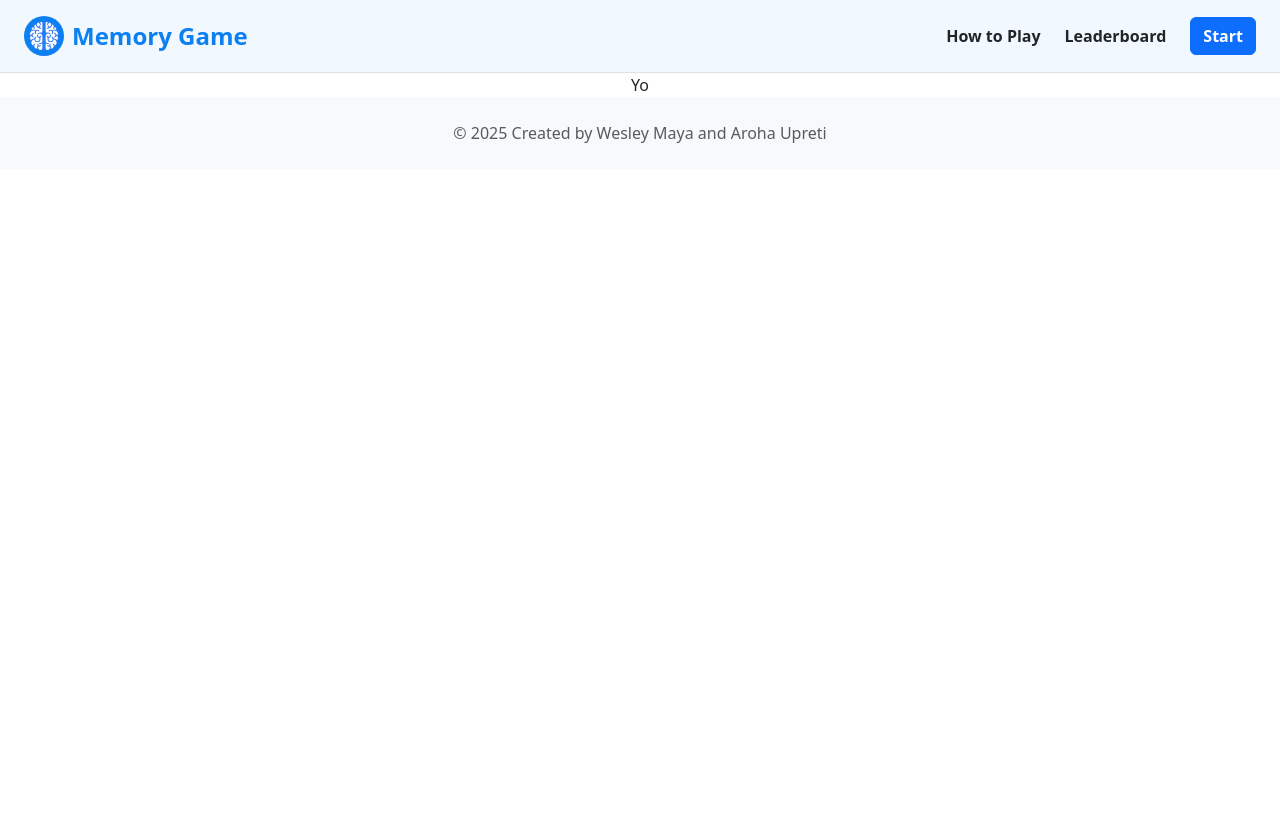
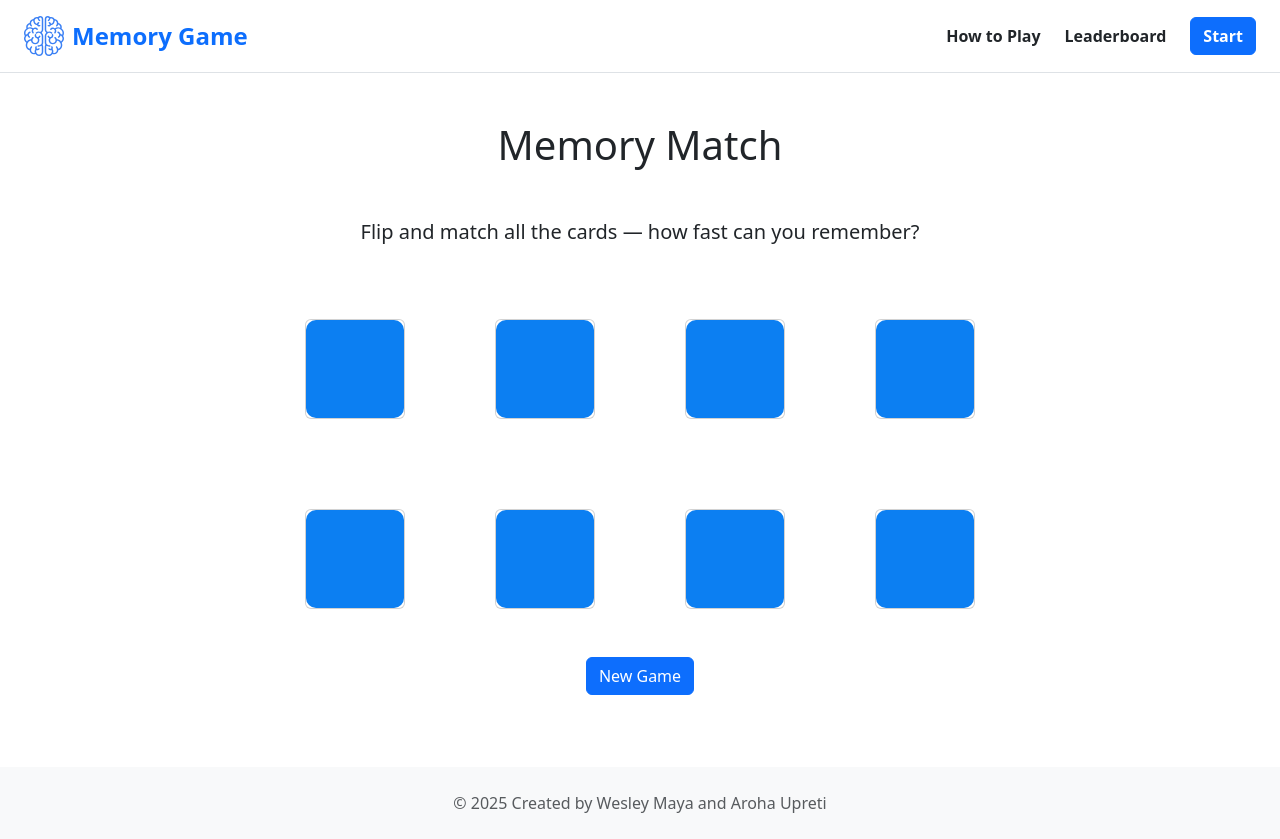
Before and after one commit to arohao/SEG3125-Memory-Game, a React (Vite) app in the folder memory-game/: page /play in a window 1280 px wide. Before the commit the page ends 800 px from the top, so only its background shows below. Built offline with nearby package versions, Linux system fonts and the light colour scheme.

Commit message:
Add game logic

```diff
--- a/memory-game/package.json
+++ b/memory-game/package.json
@@ -11,6 +11,7 @@
   },
   "dependencies": {
     "react": "^19.1.0",
+    "react-bootstrap": "^2.10.10",
     "react-dom": "^19.1.0",
     "react-router": "^7.6.2"
   },
--- /dev/null
+++ b/memory-game/src/assets/cards/images.js
@@ -0,0 +1,11 @@
+import pentagon from './pentagon.png';
+import square from './square.png';
+import star from './star.png';
+import triangle from './triangle.png';
+
+export const images = [
+  { src: pentagon },
+  { src: square },
+  { src: star },
+  { src: triangle },
+];
--- /dev/null
+++ b/memory-game/src/components/Card.jsx
@@ -0,0 +1,18 @@
+function Card({ card, handleChoice, flipped, disabled }) {
+  const handleClick = () => {
+    if (!disabled && !flipped) {
+      handleChoice(card);
+    }
+  };
+
+  return (
+    <div className="card">
+      <div className={flipped ? 'flipped' : ''}>
+        <img className="front" src={card.src} alt="card front" />
+        <div className="back" onClick={handleClick}></div>
+      </div>
+    </div>
+  );
+}
+
+export default Card;
--- a/memory-game/src/pages/Play.jsx
+++ b/memory-game/src/pages/Play.jsx
@@ -1,18 +1,84 @@
-import { Link } from 'react-router';
-
+import { useState, useEffect } from 'react';
 import Nav from '../components/Nav';
 import Footer from '../components/Footer';
+import Card from '../components/Card';
+import '../styles/App.css';
+import { images } from '../assets/cards/images';
+import { Modal, Button } from 'react-bootstrap';
 
 function Play() {
+  const [cards, setCards] = useState([]);
+  const [firstChoice, setFirstChoice] = useState(null);
+  const [secondChoice, setSecondChoice] = useState(null);
+  const [disabled, setDisabled] = useState(false);
+
+  const shuffleCards = () => {
+    const shuffled = [...images, ...images]
+      .map((img) => ({ ...img, id: Math.random(), isFlipped: false, isMatched: false }))
+      .sort(() => Math.random() - 0.5);
+    setFirstChoice(null);
+    setSecondChoice(null);
+    setCards(shuffled);
+  };
+
+  const handleChoice = (card) => {
+    if (!disabled) {
+      firstChoice ? setSecondChoice(card) : setFirstChoice(card);
+    }
+  };
+
+  useEffect(() => {
+    if (firstChoice && secondChoice) {
+      setDisabled(true);
+      if (firstChoice.src === secondChoice.src) {
+        setCards((prev) =>
+          prev.map((card) =>
+            card.src === firstChoice.src ? { ...card, isMatched: true } : card
+          )
+        );
+        resetTurn();
+      } else {
+        setTimeout(resetTurn, 1000);
+      }
+    }
+  }, [firstChoice, secondChoice]);
+
+  const resetTurn = () => {
+    setFirstChoice(null);
+    setSecondChoice(null);
+    setDisabled(false);
+  };
+
+  useEffect(() => {
+    shuffleCards();
+  }, []);
+
   return (
     <div className="d-flex flex-column min-vh-100">
-      <Nav />
-      <section>
-        Yo
-      </section>
-      <Footer />
+    <Nav/>
+
+      <div className="game-container flex-grow-1 d-flex flex-column gap-5 align-items-center justify-content-center text-center px-4 py-5">
+        <h1 className='my-0'>Memory Match</h1>
+        <p className="mb-4 fs-5">
+          Flip and match all the cards — how fast can you remember?
+        </p>
+        <div className="card-grid">
+          {cards.map((card) => (
+            <Card
+              key={card.id}
+              card={card}
+              handleChoice={handleChoice}
+              flipped={card === firstChoice || card === secondChoice || card.isMatched}
+              disabled={disabled}
+            />
+          ))}
+        </div>
+        <button onClick={shuffleCards} className="btn btn-primary mb-4">New Game</button>
+      </div>
+      <Footer/>
     </div>
   );
 }
 
+
 export default Play;
--- a/memory-game/src/styles/App.css
+++ b/memory-game/src/styles/App.css
@@ -1,46 +1,76 @@
-#root {
-  margin: 0 auto;
-  text-align: center;
-  color: #252525;
+:root {
+  --primary-color: #0c7ff2;
+  --accent-color: #38bdf8;
+  --text-primary: #030712;
+  --background-color: #f0f9ff;
 }
 
-nav {
-  background-color: #f1f9ff;
-  & .logo {
-    background-color: var(--primary-color);
-    padding: 5px;
-    border-radius: 25px;
-  }
-
-  & span {
-    color: var(--primary-color);
-  }
-}
-
-button {
-  background-color: var(--primary-color);
+.main-section {
+  min-height: 100vh;
+  display: flex;
+  align-items: center;
+  justify-content: center;
+  padding: 2rem 0;
 }
 
 .bg-gradient {
-  background: linear-gradient(to bottom right ,var(--primary-color), var(--accent-color)) !important;
+  background: linear-gradient(to bottom right, var(--primary-color), var(--accent-color)) !important;
   background-size: cover;
   background-repeat: no-repeat;
   background-position: center;
 }
 
-.play-button {
-  border-radius: 999px; /* Fully rounded (pill) */
-  box-shadow: 0 10px 20px rgba(0, 0, 0, 0.15);
-  transition: transform 0.2s ease-in-out, opacity 0.2s;
+.game-container {
+  text-align: center;
+  padding: 20px;
 }
 
-.play-button:hover {
-  transform: scale(1.05);
-  opacity: 0.95;
+.card-grid {
+  display: grid;
+  grid-template-columns: repeat(4, 100px);
+  gap: 90px;
+  justify-content: center;
 }
 
-.main-section {
-  min-height: 80vh; /* Full screen height */
-  padding-top: 80px;  /* Optional: offset for navbar height */
-  padding-bottom: 80px;
+.card {
+  position: relative;
+  width: 100px;
+  height: 100px;
+  perspective: 600px;
 }
+
+.card .flipped .back {
+  transform: rotateY(180deg);
+}
+
+.card .flipped .front {
+  left: 0;
+  transform: rotateY(0);
+}
+
+.card div {
+  width: 100%;
+  height: 100%;
+  transition: transform 0;
+  transform-style: preserve-3d;
+  position: relative;
+}
+
+.card img.front,
+.card .back {
+  position: absolute;
+  backface-visibility: hidden;
+  width: 100%;
+  height: 100%;
+  border-radius: 10px;
+}
+
+.card img.front {
+  transform: rotateY(90deg);
+  object-fit: cover;
+}
+
+.card .back {
+  background: #0c7ff2;
+  cursor: pointer;
+}
```
Also changed, not shown: 1 other file (tests, documents, lock files or other folders).
